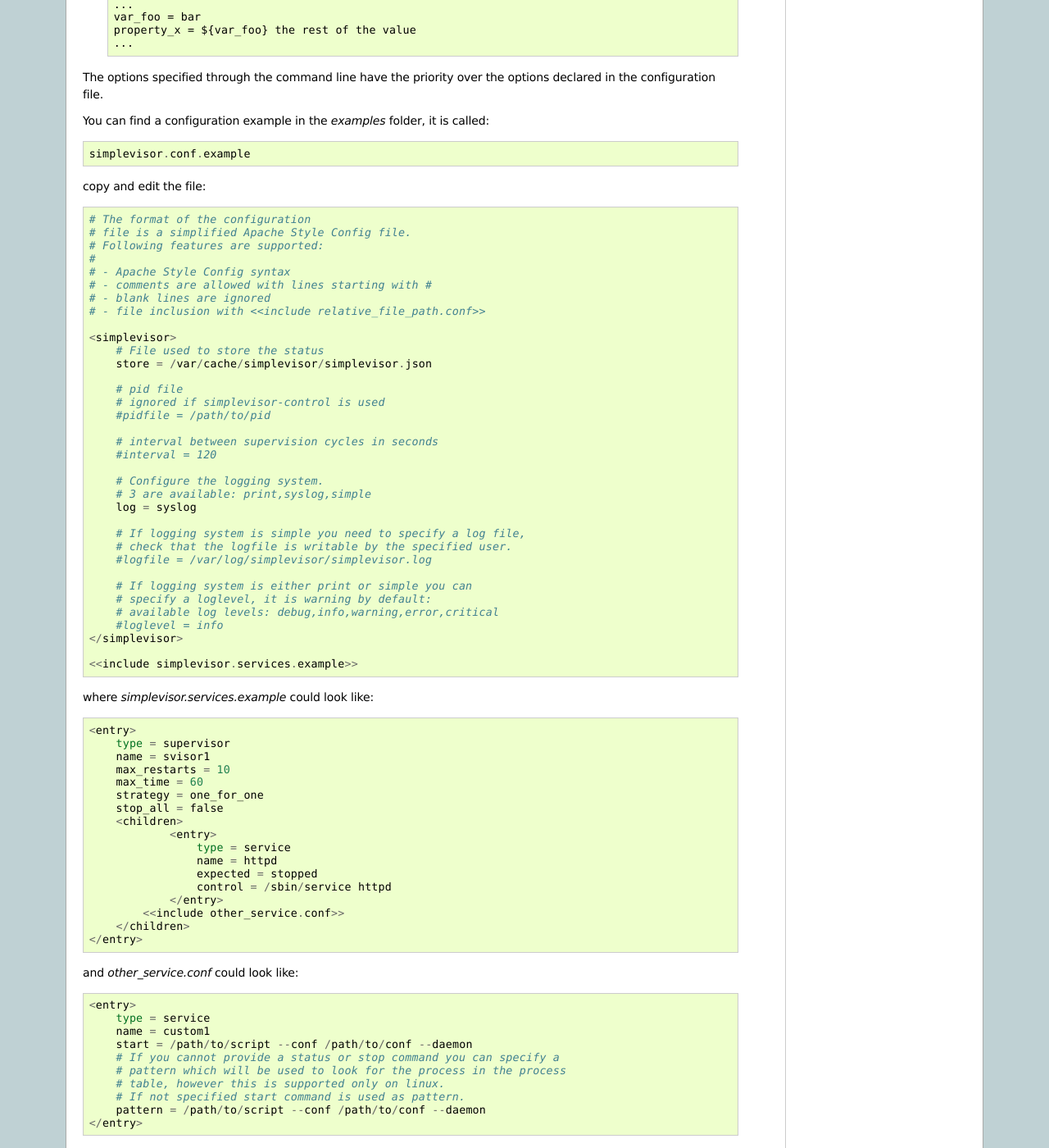
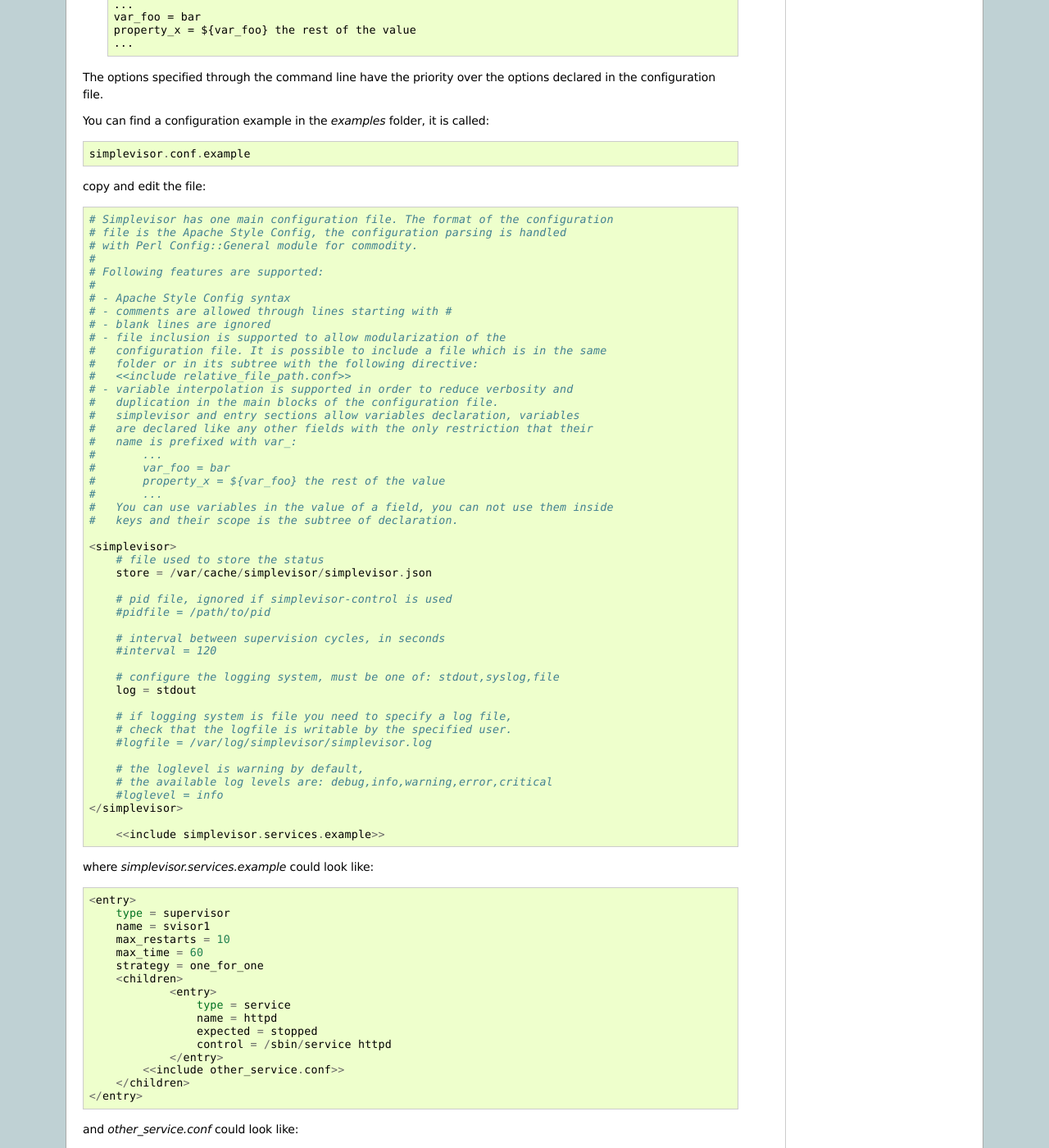
Before and after one commit to cern-mig/python-simplevisor, a Sphinx documentation site: the page built from docs/configuration.rst, in a window 1280 px wide and 1400 px high, scrolled down 729 px. Shown: the whole window at 82% size. Built offline with Sphinx 7.4.7, drawn with Linux system fonts in a browser that asks for light colours.

Commit message:
documenting configuration file

```diff
--- a/docs/configuration.rst
+++ b/docs/configuration.rst
@@ -53,39 +53,52 @@ You can find a configuration example in the *examples* folder, it is called::
 
 copy and edit the file::
 
-	# The format of the configuration
-	# file is a simplified Apache Style Config file.
-	# Following features are supported:
-	#
-	# - Apache Style Config syntax
-	# - comments are allowed with lines starting with #
-	# - blank lines are ignored
-	# - file inclusion with <<include relative_file_path.conf>>
+    # Simplevisor has one main configuration file. The format of the configuration
+    # file is the Apache Style Config, the configuration parsing is handled
+    # with Perl Config::General module for commodity.
+    #
+    # Following features are supported:
+    #
+    # - Apache Style Config syntax
+    # - comments are allowed through lines starting with #
+    # - blank lines are ignored
+    # - file inclusion is supported to allow modularization of the
+    #   configuration file. It is possible to include a file which is in the same
+    #   folder or in its subtree with the following directive:
+    #   <<include relative_file_path.conf>>
+    # - variable interpolation is supported in order to reduce verbosity and
+    #   duplication in the main blocks of the configuration file.
+    #   simplevisor and entry sections allow variables declaration, variables
+    #   are declared like any other fields with the only restriction that their
+    #   name is prefixed with var_:
+    #       ...
+    #       var_foo = bar
+    #       property_x = ${var_foo} the rest of the value
+    #       ...
+    #   You can use variables in the value of a field, you can not use them inside
+    #   keys and their scope is the subtree of declaration.
 
-	<simplevisor>
-	    # File used to store the status
-	    store = /var/cache/simplevisor/simplevisor.json
+    <simplevisor>
+        # file used to store the status
+        store = /var/cache/simplevisor/simplevisor.json
 
-	    # pid file
-	    # ignored if simplevisor-control is used
-	    #pidfile = /path/to/pid
+        # pid file, ignored if simplevisor-control is used
+        #pidfile = /path/to/pid
 
-	    # interval between supervision cycles in seconds
-	    #interval = 120
+        # interval between supervision cycles, in seconds
+        #interval = 120
 
-	    # Configure the logging system.
-	    # 3 are available: print,syslog,simple
-	    log = syslog
+        # configure the logging system, must be one of: stdout,syslog,file
+        log = stdout
 
-	    # If logging system is simple you need to specify a log file,
-	    # check that the logfile is writable by the specified user.
-	    #logfile = /var/log/simplevisor/simplevisor.log
+        # if logging system is file you need to specify a log file,
+        # check that the logfile is writable by the specified user.
+        #logfile = /var/log/simplevisor/simplevisor.log
 
-	    # If logging system is either print or simple you can
-	    # specify a loglevel, it is warning by default:
-	    # available log levels: debug,info,warning,error,critical
-	    #loglevel = info
-	</simplevisor>
+        # the loglevel is warning by default,
+        # the available log levels are: debug,info,warning,error,critical
+        #loglevel = info
+    </simplevisor>
 
 	<<include simplevisor.services.example>>
 
@@ -98,7 +111,6 @@ where *simplevisor.services.example* could look like::
 	    max_restarts = 10
 	    max_time = 60
 	    strategy = one_for_one
-	    stop_all = false
 	    <children>
 		    <entry>
 		        type = service
```
Also changed, not shown: 1 other file.
